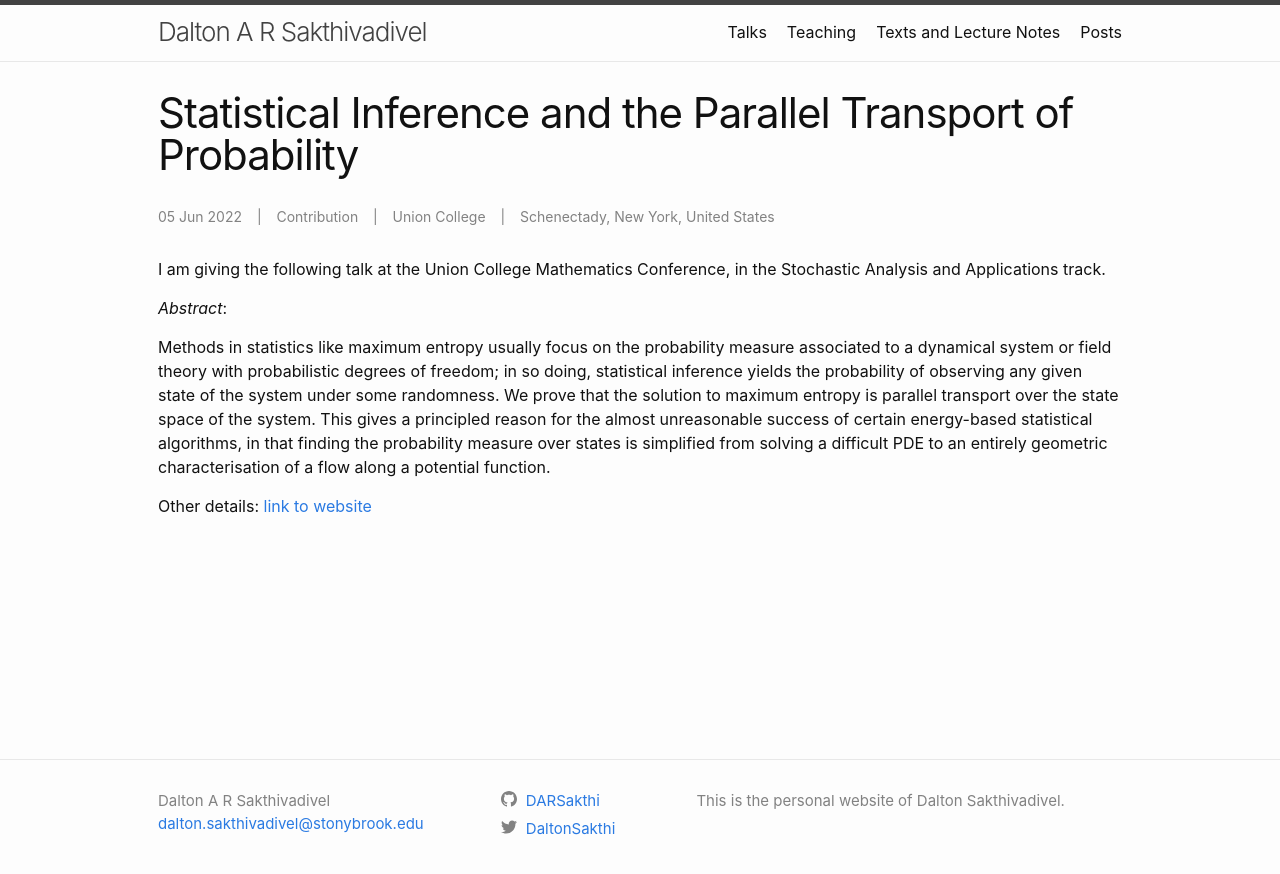
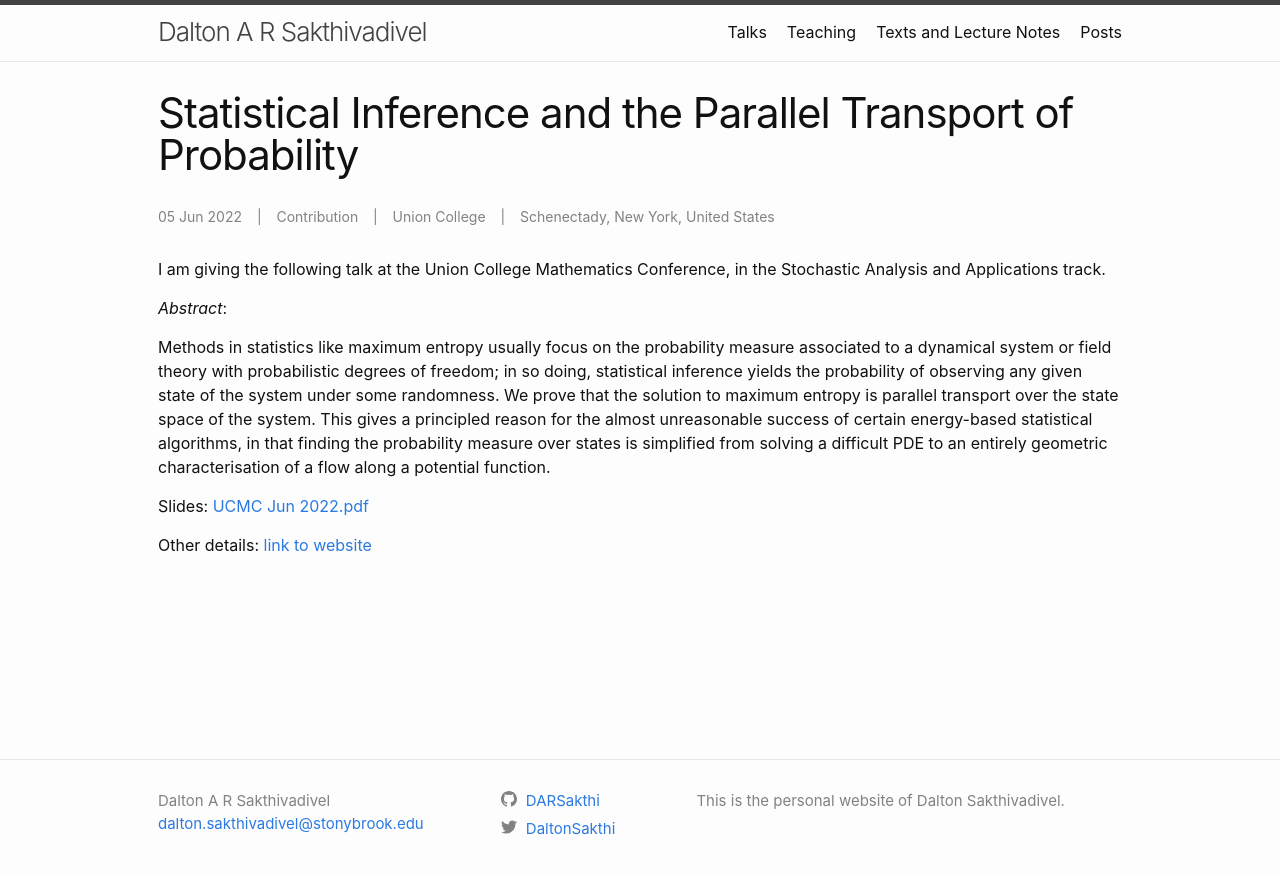
Before and after one commit to DARSakthi/DARSakthi.github.io, a Jekyll site: the page built from _talks/union-0.markdown, in a window 1280 px wide. Shown: the top 874 px of the page. Built offline with Jekyll 4.4.1, drawn with Linux system fonts in a browser that asks for light colours.

Commit message:
Added slides

```diff
--- a/_talks/union-0.markdown
+++ b/_talks/union-0.markdown
@@ -14,4 +14,6 @@ _Abstract_:
 
 Methods in statistics like maximum entropy usually focus on the probability measure associated to a dynamical system or field theory with probabilistic degrees of freedom; in so doing, statistical inference yields the probability of observing any given state of the system under some randomness. We prove that the solution to maximum entropy is parallel transport over the state space of the system. This gives a principled reason for the almost unreasonable success of certain energy-based statistical algorithms, in that finding the probability measure over states is simplified from solving a difficult PDE to an entirely geometric characterisation of a flow along a potential function.
 
+Slides: [UCMC Jun 2022.pdf]({{site.files}}/files/UCMC Slides Jun 2022.pdf)
+
 Other details: [link to website](https://www.math.union.edu/~marianop/UnionConference2022/UCMC2022index.html)
```
